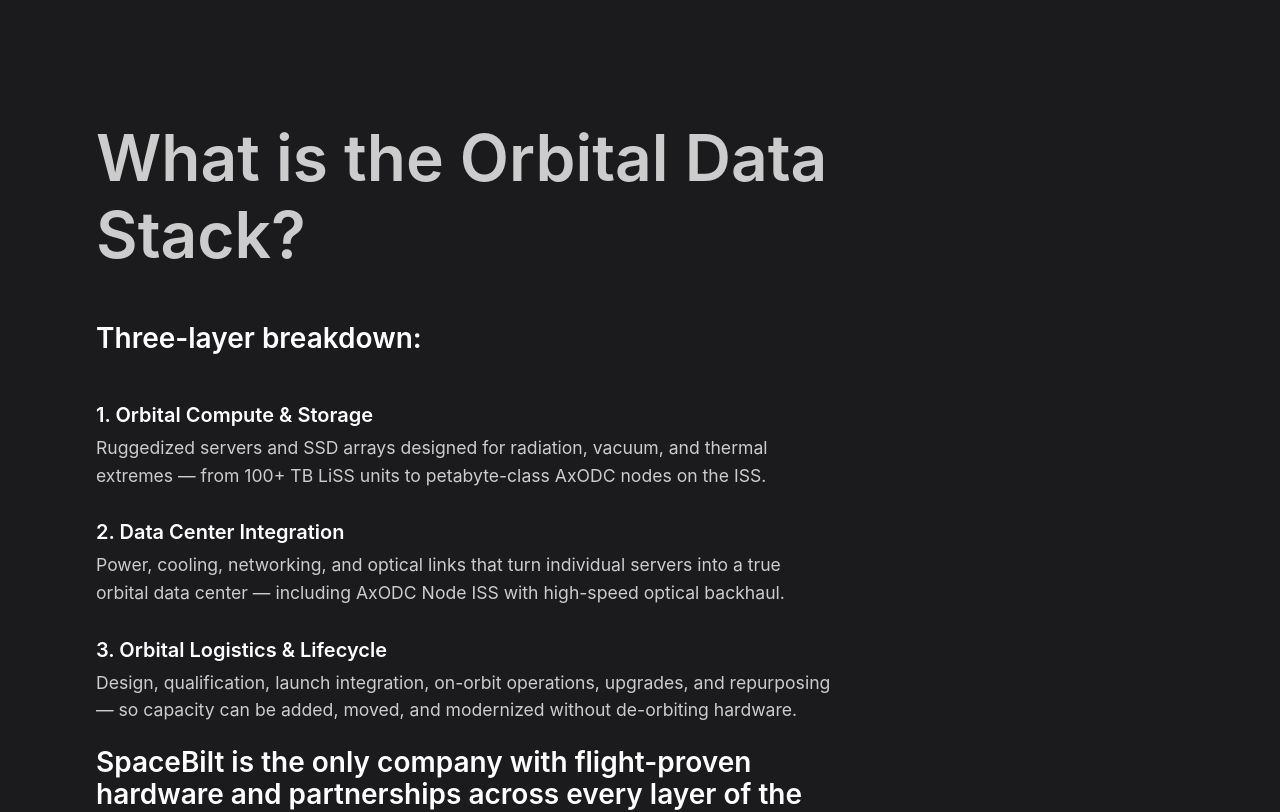
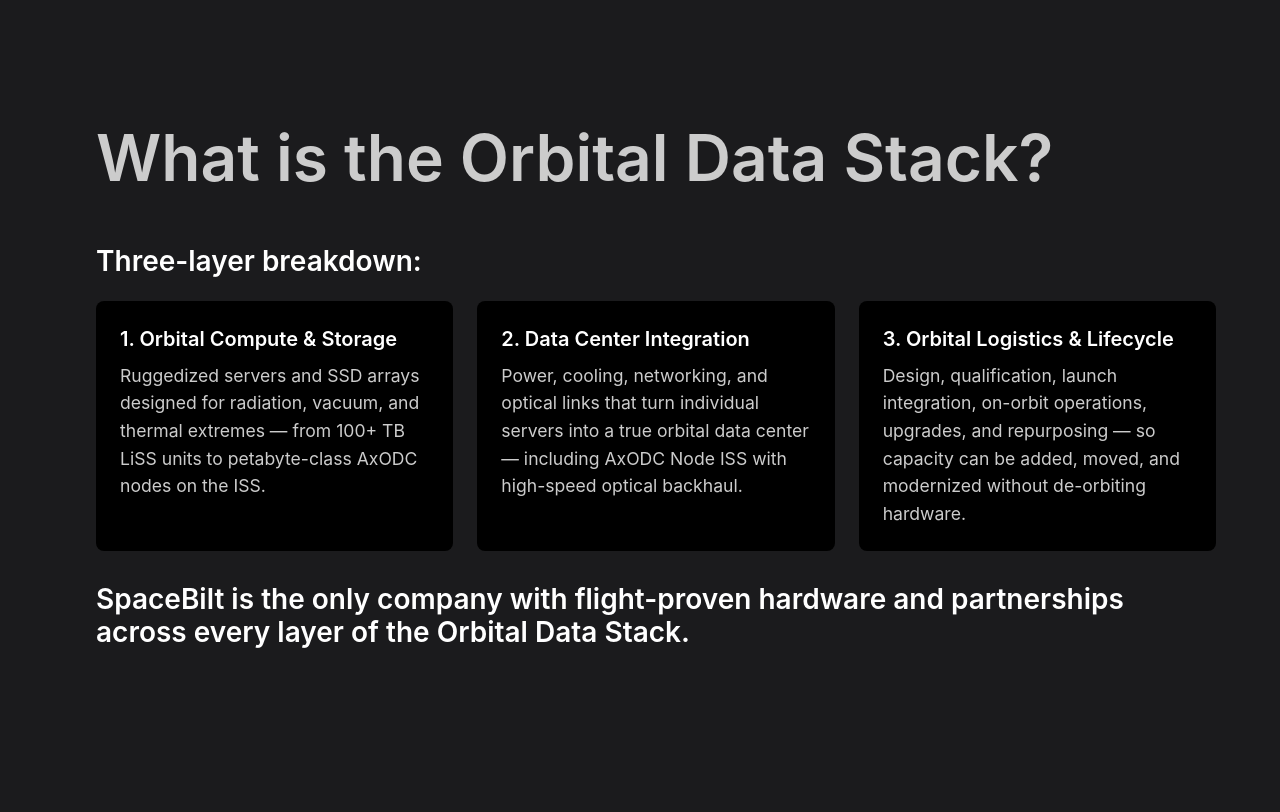
Before and after one commit to bigbadbrad/spacebilt, a Next.js app: page / in a window 1280 px wide. Shown: the part 1540-2352 px from the top of the page. Built offline with nearby package versions, Linux system fonts and the light colour scheme; no server answers.

Commit message:
The stack has been replaced with cards, but in a row

```diff
--- a/src/components/home/home-sections.tsx
+++ b/src/components/home/home-sections.tsx
@@ -16,19 +16,16 @@
       }}
     >
       <Container maxWidth="lg">
-        <Grid container justifyContent="center" alignItems="flex-start" spacing={0}>
-
+        <Grid container justifyContent="flex-start" alignItems="flex-start" spacing={0}>
           <Grid
             item
             xs={12}
-            md={8}
             sx={{
-              order: { xs: 1, md: 1 }, // Text on left
               textAlign: { xs: "left", md: "left" },
               display: "flex",
               flexDirection: "column",
               justifyContent: "flex-start",
-              pl: { xs: 0, md: 4 }, // Adjust padding for left-aligned text
+              pl: { xs: 0, md: 4 },
               pb: { xs: 2, md: 6 },
             }}
           >
@@ -38,61 +35,104 @@
             <Typography variant="h5" color="#ffffff" sx={{ mt: 4, mb: 3 }}>
               Three-layer breakdown:
             </Typography>
-            <List sx={{
-              color: '#ffffff',
-              '& .MuiListItemText-primary': {
-                fontSize: '1.25rem'
-              },
-              '& .MuiListItemText-secondary': {
-                fontSize: '1.1rem'
-              }
-            }}>
-              <ListItem disableGutters>
-                <ListItemText
-                  primary="1. Orbital Compute & Storage"
-                  secondary="Ruggedized servers and SSD arrays designed for radiation, vacuum, and thermal extremes — from 100+ TB LiSS units to petabyte-class AxODC nodes on the ISS."
-                  primaryTypographyProps={{ color: '#ffffff', sx: { fontWeight: 600, mb: 0.5 } }}
-                  secondaryTypographyProps={{ color: '#cccccc' }}
-                />
-              </ListItem>
-              <ListItem disableGutters>
-                <ListItemText
-                  primary="2. Data Center Integration"
-                  secondary="Power, cooling, networking, and optical links that turn individual servers into a true orbital data center — including AxODC Node ISS with high-speed optical backhaul."
-                  primaryTypographyProps={{ color: '#ffffff', sx: { fontWeight: 600, mb: 0.5 } }}
-                  secondaryTypographyProps={{ color: '#cccccc' }}
-                />
-              </ListItem>
-              <ListItem disableGutters>
-                <ListItemText
-                  primary="3. Orbital Logistics & Lifecycle"
-                  secondary="Design, qualification, launch integration, on-orbit operations, upgrades, and repurposing — so capacity can be added, moved, and modernized without de-orbiting hardware."
-                  primaryTypographyProps={{ color: '#ffffff', sx: { fontWeight: 600, mb: 0.5 } }}
-                  secondaryTypographyProps={{ color: '#cccccc' }}
-                />
-              </ListItem>
-            </List>
+            <Grid container spacing={3} sx={{ mb: 4 }}>
+              <Grid item xs={12} md={4}>
+                <Box
+                  sx={{
+                    backgroundColor: "#000000",
+                    p: 3,
+                    height: "100%",
+                    borderRadius: 1,
+                  }}
+                >
+                  <Typography
+                    variant="h6"
+                    sx={{
+                      color: "#ffffff",
+                      fontSize: "1.25rem",
+                      fontWeight: 600,
+                      mb: 1,
+                    }}
+                  >
+                    1. Orbital Compute & Storage
+                  </Typography>
+                  <Typography
+                    variant="body2"
+                    sx={{
+                      color: "#cccccc",
+                      fontSize: "1.1rem",
+                    }}
+                  >
+                    Ruggedized servers and SSD arrays designed for radiation, vacuum, and thermal extremes — from 100+ TB LiSS units to petabyte-class AxODC nodes on the ISS.
+                  </Typography>
+                </Box>
+              </Grid>
+              <Grid item xs={12} md={4}>
+                <Box
+                  sx={{
+                    backgroundColor: "#000000",
+                    p: 3,
+                    height: "100%",
+                    borderRadius: 1,
+                  }}
+                >
+                  <Typography
+                    variant="h6"
+                    sx={{
+                      color: "#ffffff",
+                      fontSize: "1.25rem",
+                      fontWeight: 600,
+                      mb: 1,
+                    }}
+                  >
+                    2. Data Center Integration
+                  </Typography>
+                  <Typography
+                    variant="body2"
+                    sx={{
+                      color: "#cccccc",
+                      fontSize: "1.1rem",
+                    }}
+                  >
+                    Power, cooling, networking, and optical links that turn individual servers into a true orbital data center — including AxODC Node ISS with high-speed optical backhaul.
+                  </Typography>
+                </Box>
+              </Grid>
+              <Grid item xs={12} md={4}>
+                <Box
+                  sx={{
+                    backgroundColor: "#000000",
+                    p: 3,
+                    height: "100%",
+                    borderRadius: 1,
+                  }}
+                >
+                  <Typography
+                    variant="h6"
+                    sx={{
+                      color: "#ffffff",
+                      fontSize: "1.25rem",
+                      fontWeight: 600,
+                      mb: 1,
+                    }}
+                  >
+                    3. Orbital Logistics & Lifecycle
+                  </Typography>
+                  <Typography
+                    variant="body2"
+                    sx={{
+                      color: "#cccccc",
+                      fontSize: "1.1rem",
+                    }}
+                  >
+                    Design, qualification, launch integration, on-orbit operations, upgrades, and repurposing — so capacity can be added, moved, and modernized without de-orbiting hardware.
+                  </Typography>
+                </Box>
+              </Grid>
+            </Grid>
             <Typography variant="h5" color="#ffffff" sx={{ mt: 0, mb: 3 }}>
               SpaceBilt is the only company with flight-proven hardware and partnerships across every layer of the Orbital Data Stack.
             </Typography>
-
-          </Grid>
-
-          {/* Right: VisualAPI Flow */}
-          <Grid
-            item
-            xs={12}
-            md={4}
-            sx={{
-              order: { xs: 2, md: 2 }, // Visual on right
-              display: "flex",
-              justifyContent: "center",
-              alignItems: "top",
-              mt: { xs: 0, md: 0 },
-              pl: { xs: 0, md: 4 } // Adjust padding for right-aligned visual
-            }}
-          >
-            {/* an image */}
           </Grid>
         </Grid>
       </Container>
```
